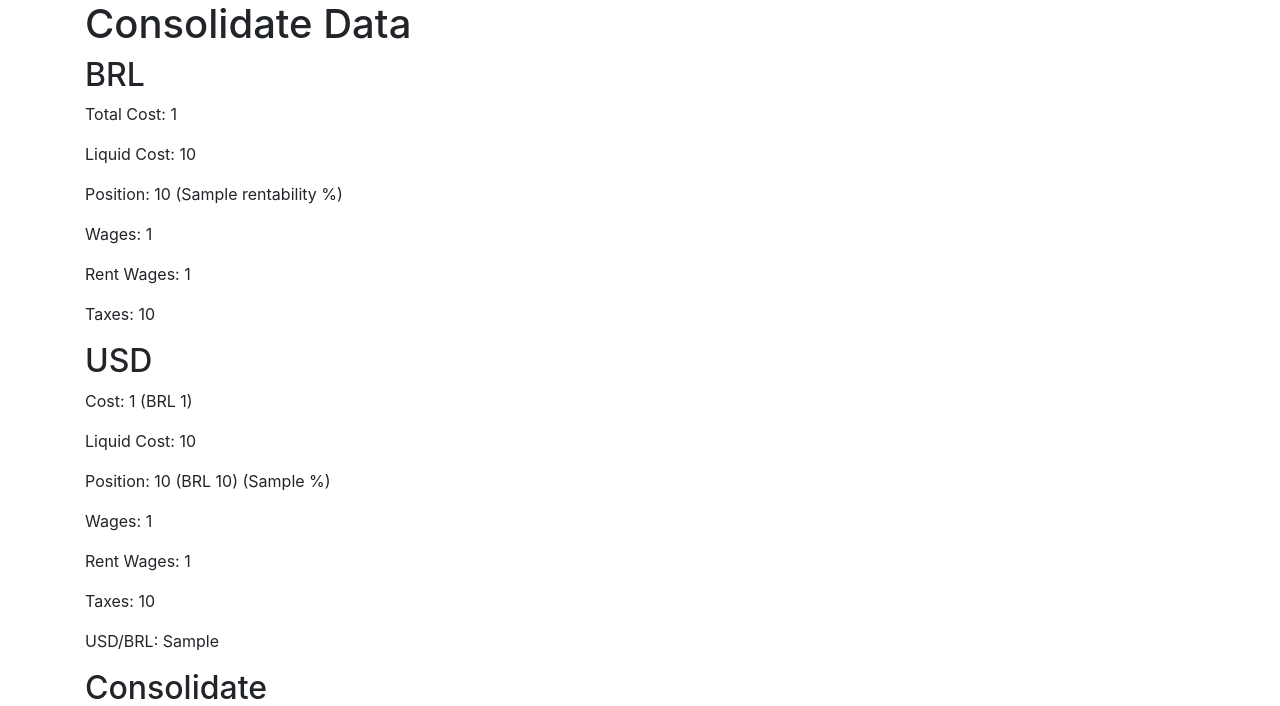
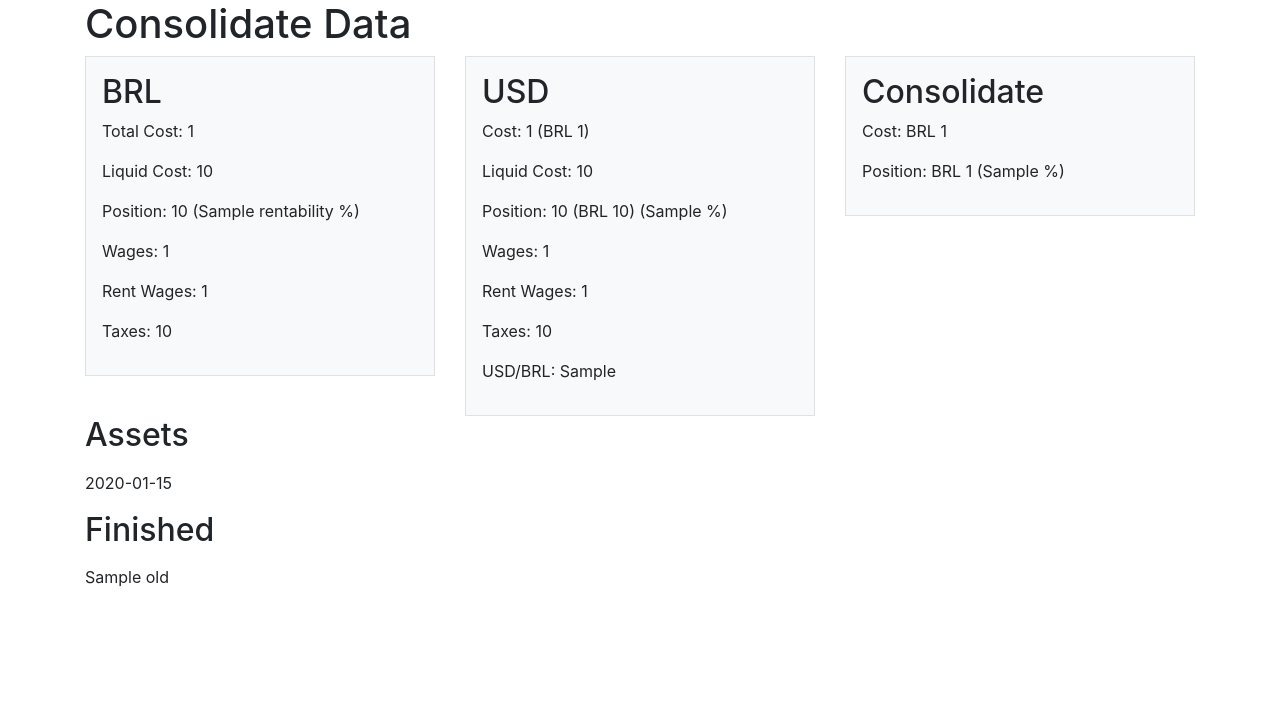
Before and after one commit to andrenepomuceno/wallet.py, a Flask app: template app/templates/view_consolidate.html in a window 1280 px wide. Shown: the part 40-746 px from the top of the page. After the commit the page ends 627 px from the top, so only its background shows below. Run offline with Flask 3, Linux system fonts and the light colour scheme; the template is opened without the code that fills it: most values are stand-ins (such as "Sample title", 1, 10 or a date in 2020).

Commit message:
Improvements on view_consolidate.html

```diff
--- a/app/processing.py
+++ b/app/processing.py
@@ -610,6 +610,7 @@ def view_generic_asset_request(request, asset):
 
         else:
             app.logger.info('Ticker not supported!')
+            last_close_price = buy_avg_price
 
         # except:
         #     app.logger.error('Failed to get online asset data!')
@@ -751,7 +752,6 @@ def view_consolidate_request(request):
     ret['rentability_usd'] = 100 * round(total_position_usd/total_cost_usd - 1, 2)
     ret['liquid_cost_usd'] = round(liquid_cost_usd, 2)
 
-
     rate = usd_exchange_rate('BRL')
     ret['usd_brl'] = rate
 
--- a/app/templates/view_consolidate.html
+++ b/app/templates/view_consolidate.html
@@ -2,6 +2,9 @@
 {% block content %}
     <h1>Consolidate Data</h1>
 
+    <div class="row">
+        <div class="col-md-4">
+            <div class="p-3 border bg-light">
                 <h2>BRL</h2>
                 <p>Total Cost: {{ info['total_cost_sum'] }}</p>
                 <p>Liquid Cost: {{ info['liquid_cost'] }}</p>
@@ -9,12 +12,10 @@
                 <p>Wages: {{ info['total_wages_sum'] }}</p>
                 <p>Rent Wages: {{ info['total_rents_wage_sum'] }}</p>
                 <p>Taxes: {{ info['taxes_sum'] }}</p>
-    <!-- <p>Cost: {{ info['total_cost_sum'] + info['total_cost_sum_usd_brl'] }}</p>
-    <p>Position: {{ info['position_total_sum'] + info['position_total_sum_usd_brl'] }}</p>
-    <p>Wages: {{ info['total_wages_sum'] + info['total_wages_sum_usd_brl'] }}</p>
-    <p>Rent Wages: {{ info['total_rents_wage_sum'] + info['total_rents_wage_sum_usd_brl'] }}</p>
-    <p>Taxes: {{ info['taxes_sum'] + info['taxes_sum_usd_brl'] }}</p> -->
-
+            </div>
+        </div>
+        <div class="col-md-4">
+            <div class="p-3 border bg-light">
                 <h2>USD</h2>
                 <p>Cost: {{ info['total_cost_sum_usd'] }} (BRL {{ info['total_cost_sum_usd_brl'] }})</p>
                 <p>Liquid Cost: {{ info['liquid_cost_usd'] }}</p>
@@ -23,10 +24,18 @@
                 <p>Rent Wages: {{ info['total_rents_wage_sum_usd'] }}</p>
                 <p>Taxes: {{ info['taxes_sum_usd'] }}</p>
                 <p>USD/BRL: {{ info['usd_brl'] }}</p>
-
+            </div>
+        </div>
+        <div class="col-md-4">
+            <div class="p-3 border bg-light">
                 <h2>Consolidate</h2>
                 <p>Cost: BRL {{ info['total_cost_brl'] }}</p>
                 <p>Position: BRL {{ info['total_position_brl'] }} ({{ info['rentability_brl'] }} %)</p>
+            </div>
+        </div>
+    </div>
+
+    <h2>Assets</h2>
     <div class="table table-striped mt-3">
         {{ consolidate|safe }}
     </div>
```
Lines whose indentation alone changed are shown as unchanged.
